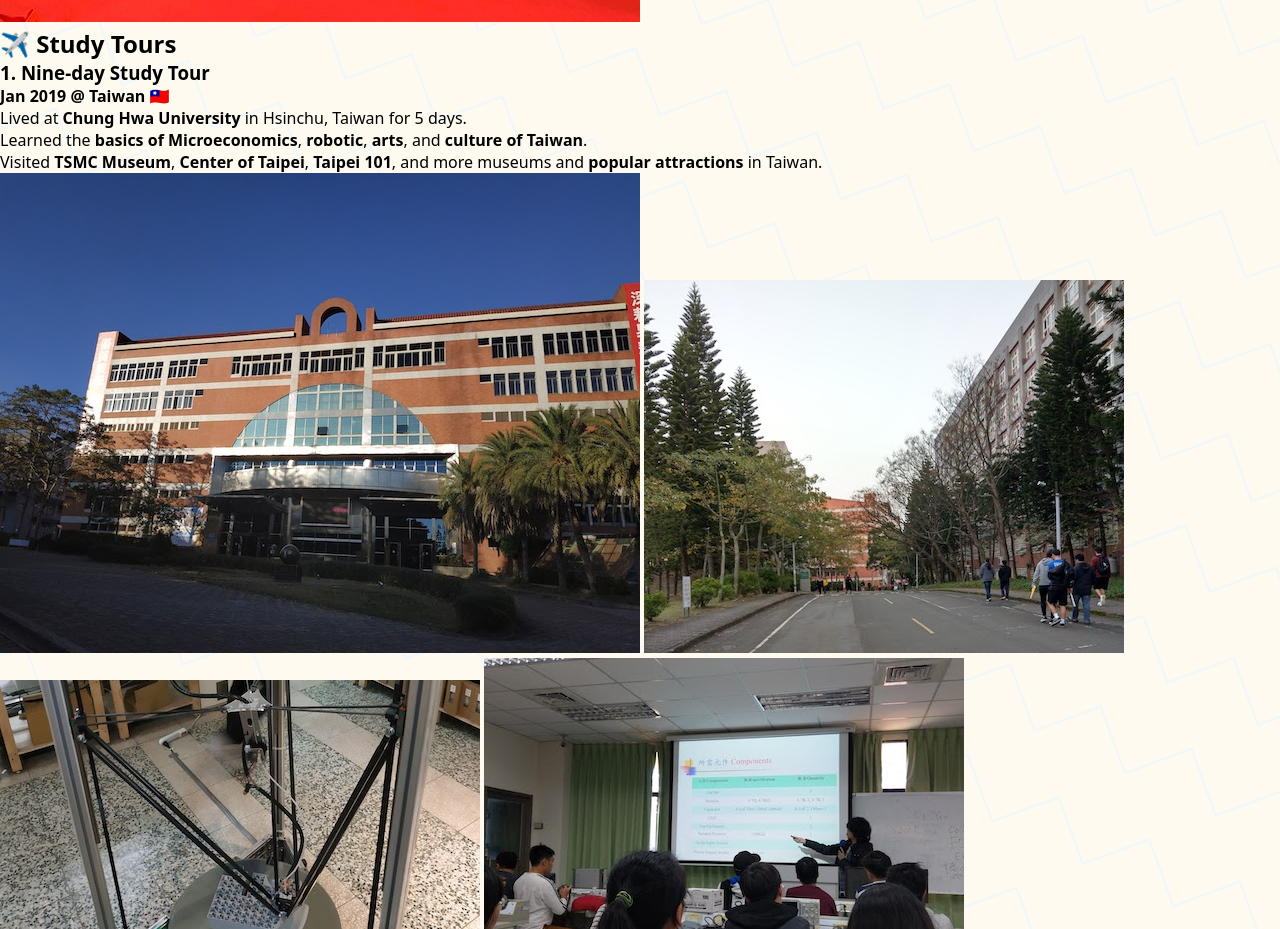
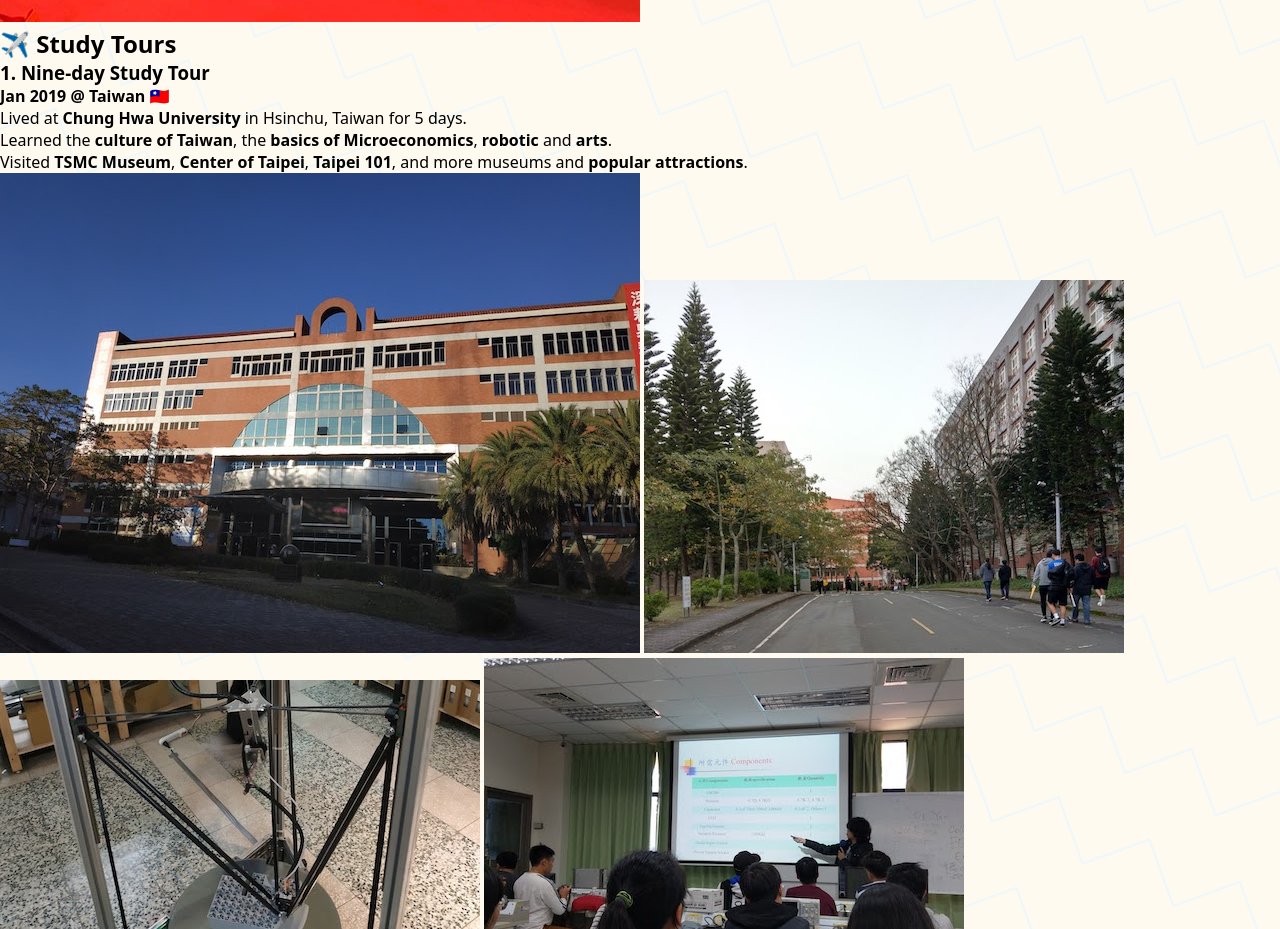
Before and after one commit to yeehanchung/yeehanchung.com, a Gatsby site: page /resume in a window 1280 px wide. Shown: the part 8882-9811 px from the top of the page. Built offline with nearby package versions, Linux system fonts and the light colour scheme; Gatsby itself is replaced by a stand-in of ours.

Commit message:
docs: fix grammatical errors

```diff
--- a/src/pages/resume.mdx
+++ b/src/pages/resume.mdx
@@ -137,8 +137,8 @@ tag: resume
 #### Jan 2019 @ Taiwan 🇹🇼
 
 - Lived at **Chung Hwa University** in Hsinchu, Taiwan for 5 days.
-- Learned the **basics of Microeconomics**, **robotic**, **arts**, and **culture of Taiwan**.
-- Visited **TSMC Museum**, **Center of Taipei**, **Taipei 101**, and more museums and **popular attractions** in Taiwan.
+- Learned the **culture of Taiwan**, the **basics of Microeconomics**, **robotic** and **arts**.
+- Visited **TSMC Museum**, **Center of Taipei**, **Taipei 101**, and more museums and **popular attractions**.
 
 ![One of the buildings in Chung Hwa University](../img/taiwan-chung-hwa-uni-1.jpg) ![Scenery in Chung Hwa University](../img/taiwan-chung-hwa-uni-2.jpg) ![3D Printer in Chung Hwa University](../img/taiwan-chung-hwa-uni-3.jpg) ![Learning Robotic](../img/taiwan-robotic-2.jpg) ![Building a Robot for a Small Competition](../img/taiwan-robotic-1.jpg) ![TSMC Museum in Hsinchu, Taiwan](../img/taiwan-tsmc-museum-1.jpg) ![Center of Taipei](../img/taiwan-center-of-taipei.jpg) ![An Old Lady is Explaining about the History of Taiwan](../img/taiwan-museum-1.jpg) ![Taipei 101 Building](../img/taiwan-taipei-101.jpg)
 
```
